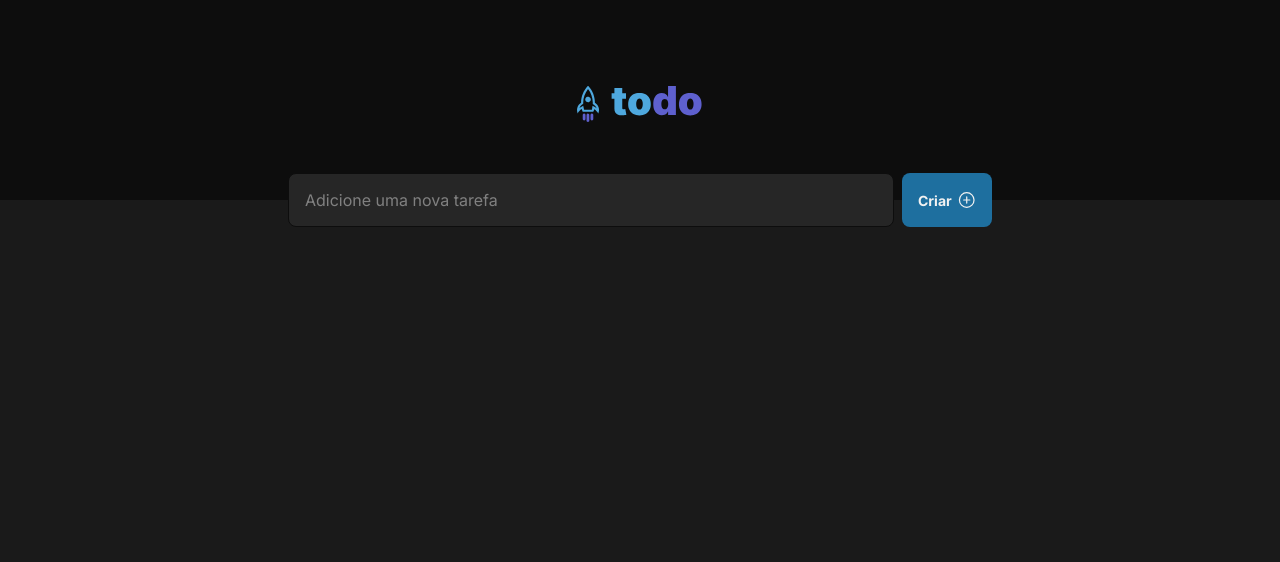
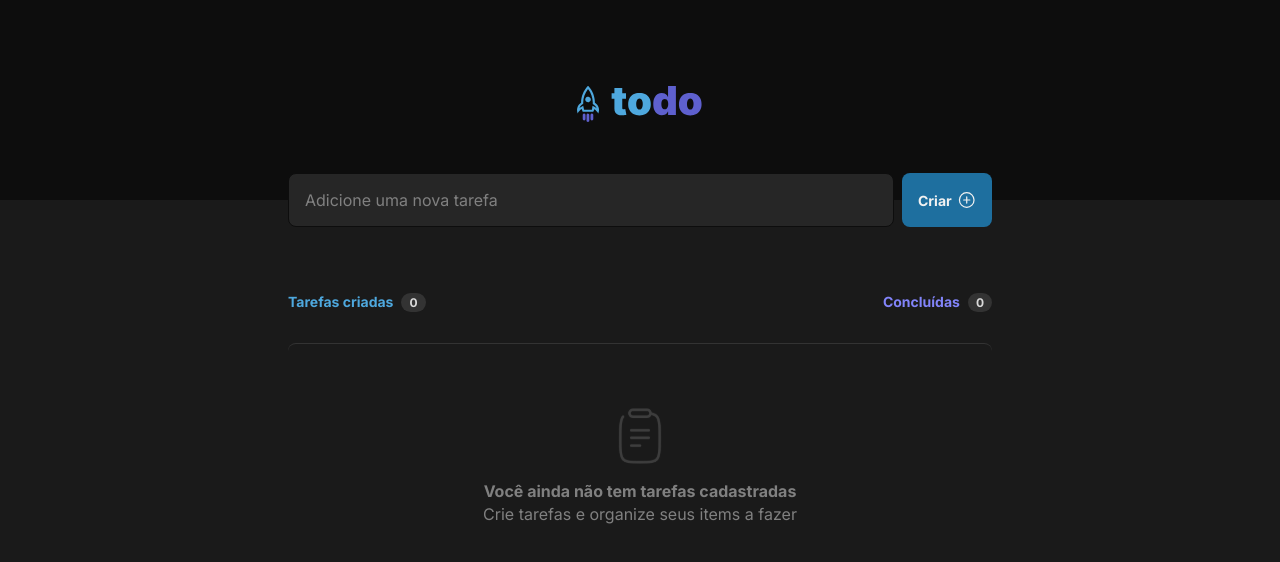
Before and after one commit to LuisRuda/ignite-reactjs-desafio01-todolist, a React (Vite) app: page / in a window 1280 px wide. Shown: the top 562 px of the page. Built offline with nearby package versions, Linux system fonts and the light colour scheme.

Commit message:
feature: list header and list empty

```diff
--- a/src/App.module.css
+++ b/src/App.module.css
@@ -53,6 +53,59 @@
   margin-left: 0.3rem;
 }
 
+.listHeader {
+  display: flex;
+  margin-top: 4rem;
+  margin-bottom: 2rem;
+  align-items: center;
+  justify-content: space-between;
+}
+
+.listHeader strong {
+  font-size: 0.875rem;
+}
+
+.listHeader span {
+  font-size: 0.75rem;
+  font-weight: bold;
+  margin-left: 0.5rem;
+  border-radius: 999px;
+  padding: 0.125rem 0.5rem;
+  color: var(--gray-200);
+  background: var(--gray-400);
+}
+
+.listHeader + .listHeader {
+  margin-left: 0.5rem;
+}
+
+.tasksCreated strong {
+  color: var(--blue-300);
+}
+
+.concluded strong {
+  color: var(--purple-300);
+}
+
+.listEmptyContainer {
+  padding: 4rem;
+  border-radius: 8px;
+  border-top: 1px solid var(--gray-400);
+  display: flex;
+  flex-direction: column;
+  align-items: center;
+}
+
+.listEmptyContainer >img {
+  margin-bottom: 1rem;
+}
+
+.listEmptyContainer strong, p {
+  font-size: 1rem;
+  line-height: 1.4;
+}
+
+
 @media (max-width: 768px) {
   html {
     font-size: 87.5%;
--- a/src/App.tsx
+++ b/src/App.tsx
@@ -1,12 +1,18 @@
+import {useState} from 'react';
+
 import { PlusCircle } from 'phosphor-react';
 
 import Header from './components/Header';
+
+import listEmptyIcon from './assets/list-empty-icon.svg';
 
 import styles from './App.module.css';
 
 import './global.css';
 
 const App: React.FC = () => {
+  const [tasks, setTasks] = useState([]);
+
   return (
     <div>
       <Header />
@@ -17,7 +23,27 @@ const App: React.FC = () => {
           <button type="submit">Criar <PlusCircle size={20} /></button>
         </form>
 
-        <main></main>
+        <div className={styles.listHeader}>
+          <div className={styles.tasksCreated}>
+            <strong>Tarefas criadas</strong>
+            <span>{tasks.length}</span>
+          </div>
+
+          <div className={styles.concluded}>
+            <strong>Concluídas</strong>
+            <span>0</span>
+          </div>
+        </div>
+
+        <main>
+          {tasks.length === 0 && (
+            <div className={styles.listEmptyContainer}>
+              <img src={listEmptyIcon} alt="Lista vazia" />
+              <strong>Você ainda não tem tarefas cadastradas</strong>
+              <p>Crie tarefas e organize seus items a fazer</p>
+            </div>
+          )}
+        </main>
       </div>
     </div>
   );
```
Also changed, not shown: src/assets/list-empty-icon.svg (added).
